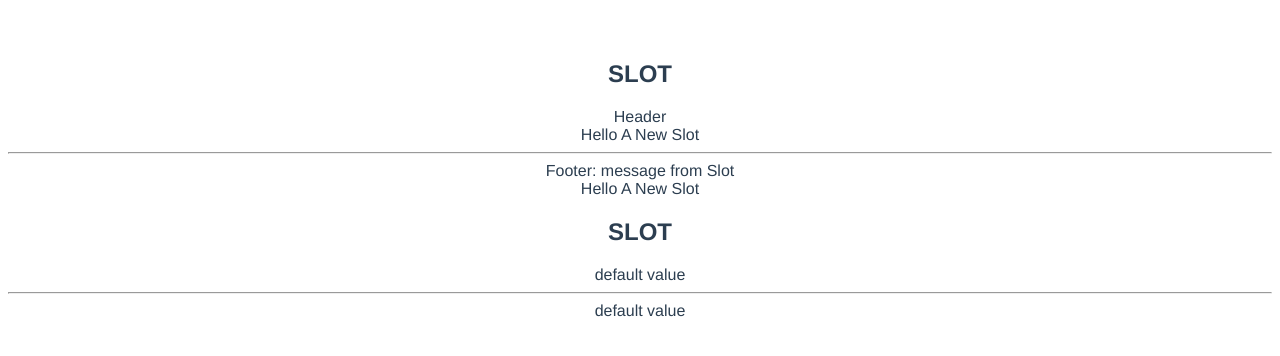
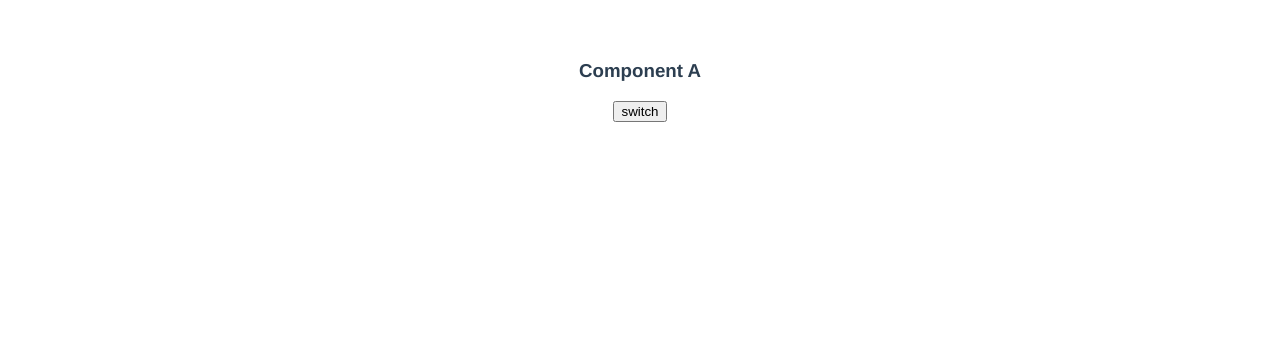
Before and after one commit to Mingke1999/vue2, a Vue app: page / in a window 1280 px wide. Shown: the top 356 px of the page. Built offline with nearby package versions, Linux system fonts and the light colour scheme.

Commit message:
keep alive

```diff
--- a/src/App.vue
+++ b/src/App.vue
@@ -2,7 +2,7 @@
   <div id="app">
     <!-- <Service/> -->
     <!-- <Parent/> -->
-    <Slot>
+    <!-- <Slot>
       <template v-slot:header>
         <div>Header</div>
         <div>Hello A New Slot</div>
@@ -12,22 +12,39 @@
         <div>Hello A New Slot</div>
       </template>
     </Slot>
-    <Slot />
+    <Slot /> -->
+    <keep-alive include="SelectA">
+      <!-- <keep-alive exclude="SelectA" :max="5"> -->
+      <component :is="current"></component>
+    </keep-alive>
+    <button @click="clickHandle">switch</button>
   </div>
 </template>
 
 <script>
 //import Service from './Components/Service.vue';
 //import Parent from './Sync/Parent.vue';
-import Slot from './Slot/Slot.vue';
+//import Slot from './Slot/Slot.vue';
+import SelectA from './Dynamic/SelectA.vue';
+import SelectB from './Dynamic/SelectB.vue';
 
 export default {
   name: 'App',
   components: {
     //Service
     //Parent
-    Slot,
-}
+    //Slot,
+    SelectA,
+    SelectB
+},data(){
+  return{
+    current:SelectA
+  }
+},methods:{
+    clickHandle(){
+      this.current = this.current === SelectA ? SelectB : SelectA
+    },
+  }
 }
 </script>
 
--- /dev/null
+++ b/src/Dynamic/SelectA.vue
@@ -0,0 +1,15 @@
+<template>
+  <div>
+    <h3>Component A</h3>
+  </div>
+</template>
+
+<script>
+export default {
+
+}
+</script>
+
+<style>
+
+</style>
--- /dev/null
+++ b/src/Dynamic/SelectB.vue
@@ -0,0 +1,21 @@
+<template>
+  <div>
+    <h3>Component B</h3>
+    <button @click="message='This new message B'">Switch B</button>
+    <p>{{message}}</p>
+  </div>
+</template>
+
+<script>
+export default {
+    data(){
+        return{
+            message:"This is component B"
+        }
+    }
+}
+</script>
+
+<style>
+
+</style>
```
